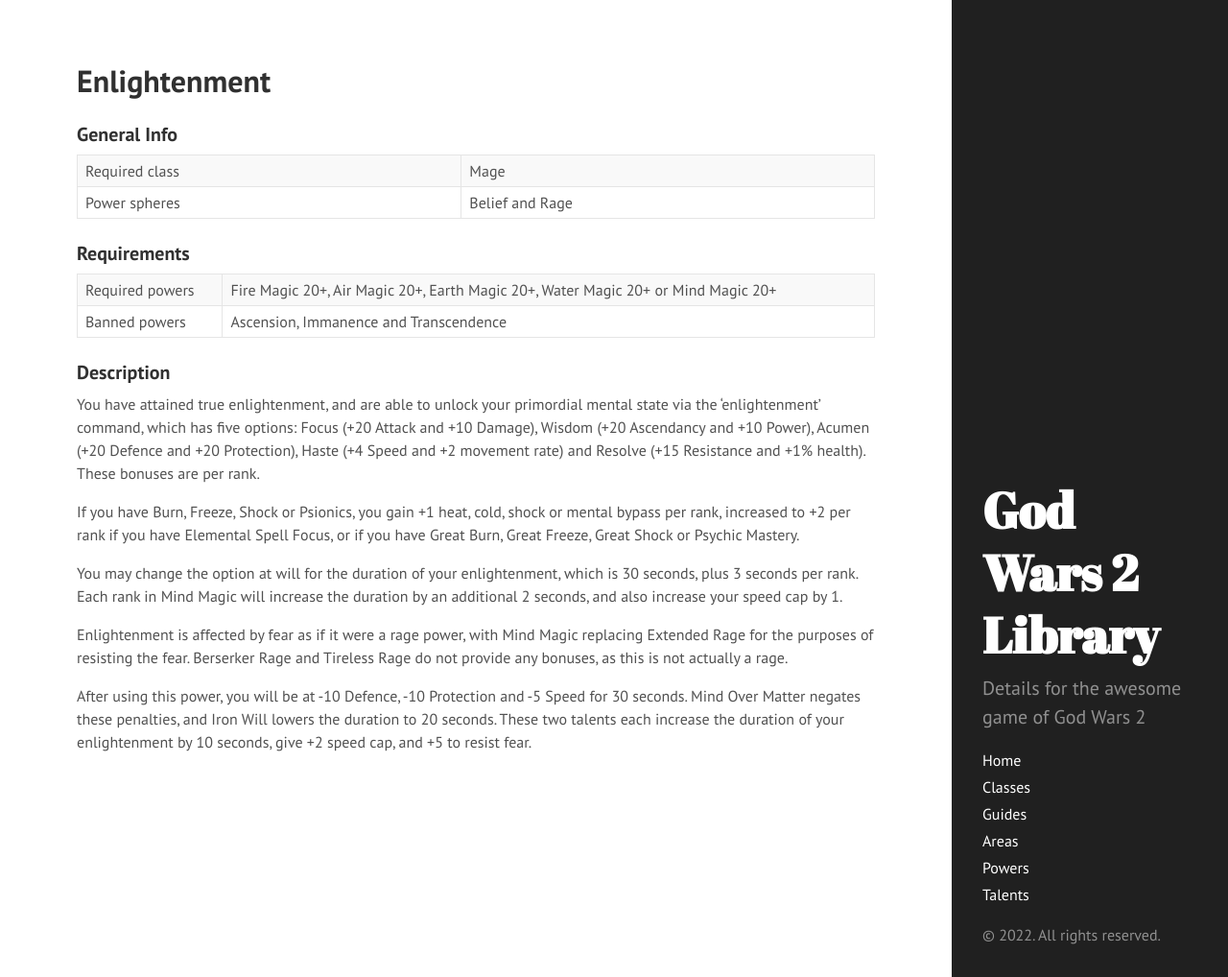
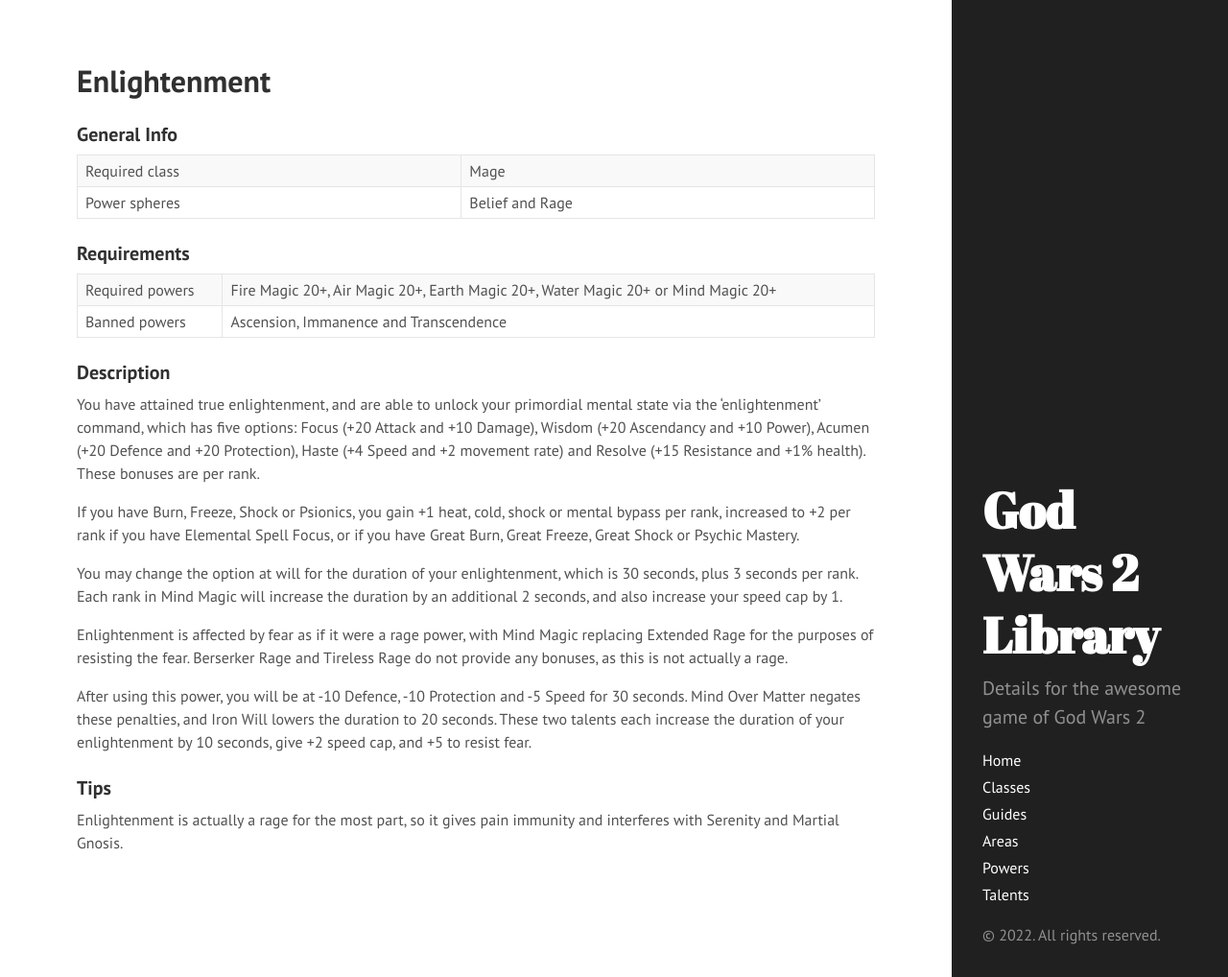
Before and after one commit to godwars2/godwars2.github.io, a Jekyll site: the page built from powers/enlightenment.md, in a window 1280 px wide and 1018 px high. Shown: the whole window at 96% size. Built offline with Jekyll 4.4.1, drawn with Linux system fonts in a browser that asks for light colours.

Commit message:
Add Tips for Enlightenment power

```diff
--- a/powers/enlightenment.md
+++ b/powers/enlightenment.md
@@ -32,3 +32,7 @@ After using this power, you will be at -10 Defence, -10 Protection and -5 Speed
 for 30 seconds.  Mind Over Matter negates these penalties, and Iron Will lowers
 the duration to 20 seconds.  These two talents each increase the duration of
 your enlightenment by 10 seconds, give +2 speed cap, and +5 to resist fear.
+
+### Tips
+
+Enlightenment is actually a rage for the most part, so it gives pain immunity and interferes with Serenity and Martial Gnosis.
```
